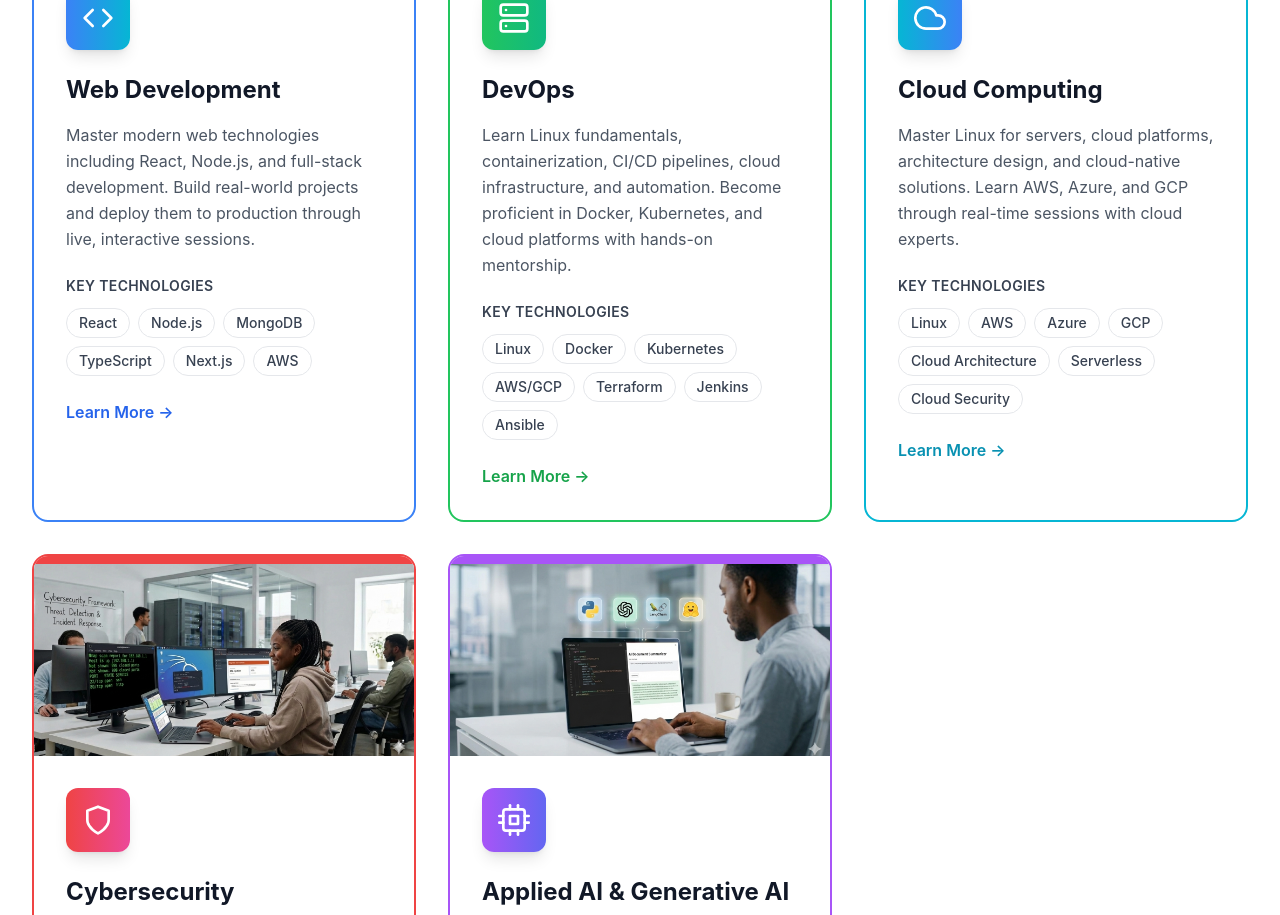
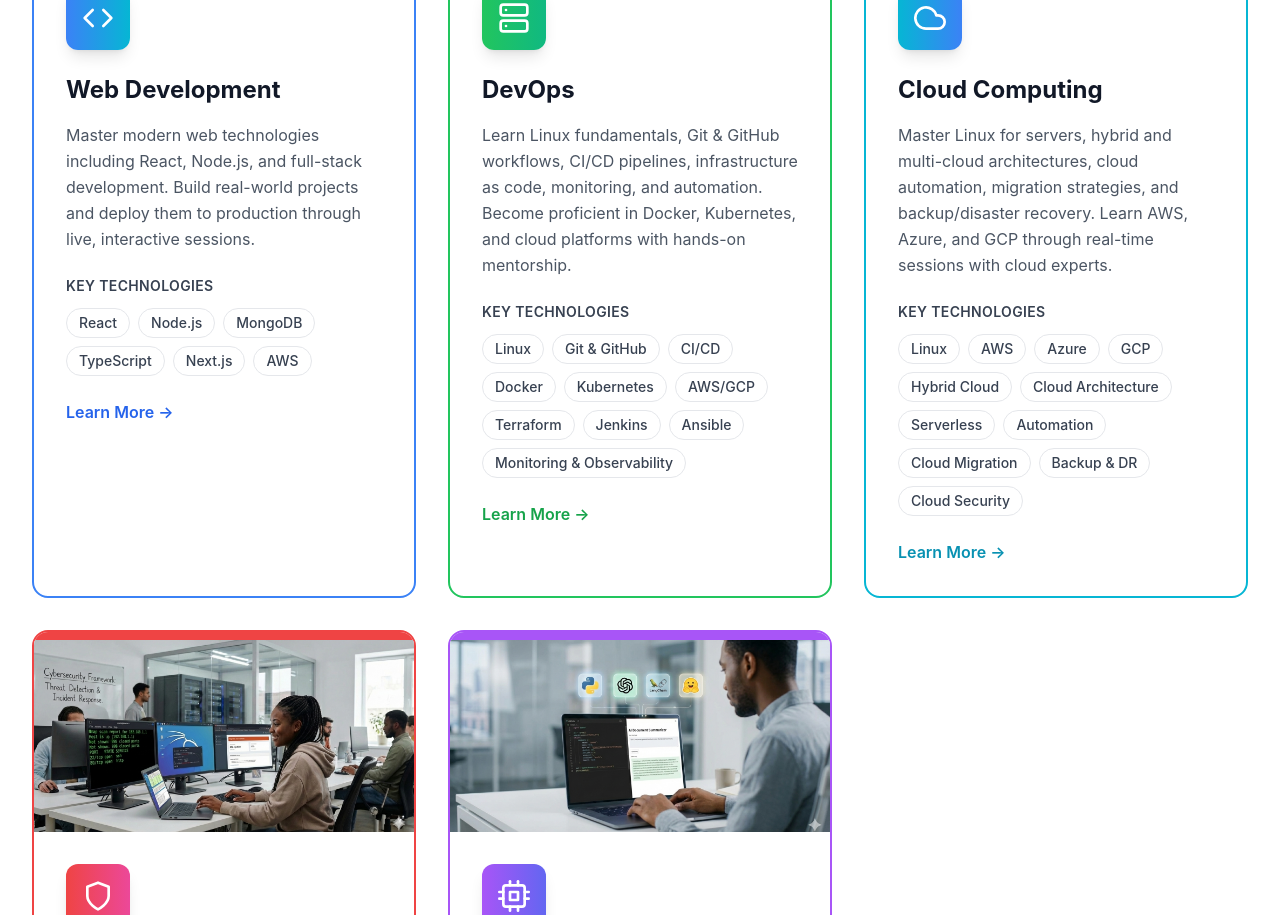
Before and after one commit to DTG8/academy, a React (Vite) app: page / in a window 1280 px wide. Shown: the part 2480-3395 px from the top of the page. Built offline with nearby package versions, Linux system fonts and the light colour scheme.

Commit message:
optimized images

```diff
--- a/src/components/CTA.jsx
+++ b/src/components/CTA.jsx
@@ -10,7 +10,9 @@
           src="https://via.placeholder.com/1920x1080/0ea5e9/FFFFFF?text=Tech+Academy"
           alt=""
           className="w-full h-full object-cover"
-          onError={(e) => e.target.style.display = 'none'}
+          loading="lazy"
+          decoding="async"
+          onError={(e) => (e.target.style.display = 'none')}
         />
       </div>
       <div className="max-w-4xl mx-auto text-center relative z-10">
--- a/src/components/Courses.jsx
+++ b/src/components/Courses.jsx
@@ -19,8 +19,19 @@
       title: 'DevOps',
       icon: <FiServer className="w-8 h-8" />,
       description:
-        'Learn Linux fundamentals, containerization, CI/CD pipelines, cloud infrastructure, and automation. Become proficient in Docker, Kubernetes, and cloud platforms with hands-on mentorship.',
-      skills: ['Linux', 'Docker', 'Kubernetes', 'AWS/GCP', 'Terraform', 'Jenkins', 'Ansible'],
+        'Learn Linux fundamentals, Git & GitHub workflows, CI/CD pipelines, infrastructure as code, monitoring, and automation. Become proficient in Docker, Kubernetes, and cloud platforms with hands-on mentorship.',
+      skills: [
+        'Linux',
+        'Git & GitHub',
+        'CI/CD',
+        'Docker',
+        'Kubernetes',
+        'AWS/GCP',
+        'Terraform',
+        'Jenkins',
+        'Ansible',
+        'Monitoring & Observability',
+      ],
       color: 'from-green-500 to-emerald-500',
       borderColor: 'border-green-500',
       bgColor: 'bg-green-50',
@@ -31,8 +42,20 @@
       title: 'Cloud Computing',
       icon: <FiCloud className="w-8 h-8" />,
       description:
-        'Master Linux for servers, cloud platforms, architecture design, and cloud-native solutions. Learn AWS, Azure, and GCP through real-time sessions with cloud experts.',
-      skills: ['Linux', 'AWS', 'Azure', 'GCP', 'Cloud Architecture', 'Serverless', 'Cloud Security'],
+        'Master Linux for servers, hybrid and multi-cloud architectures, cloud automation, migration strategies, and backup/disaster recovery. Learn AWS, Azure, and GCP through real-time sessions with cloud experts.',
+      skills: [
+        'Linux',
+        'AWS',
+        'Azure',
+        'GCP',
+        'Hybrid Cloud',
+        'Cloud Architecture',
+        'Serverless',
+        'Automation',
+        'Cloud Migration',
+        'Backup & DR',
+        'Cloud Security',
+      ],
       color: 'from-cyan-500 to-blue-500',
       borderColor: 'border-cyan-500',
       bgColor: 'bg-cyan-50',
@@ -104,6 +127,8 @@
                     src="/images/webdev.png"
                     alt={course.title}
                     className="w-full h-full object-cover group-hover:scale-110 transition-transform duration-300"
+                    loading="lazy"
+                    decoding="async"
                     onError={(e) => {
                       e.target.style.display = 'none';
                       e.target.nextSibling.style.display = 'flex';
@@ -114,6 +139,8 @@
                     src="/images/devops.png"
                     alt={course.title}
                     className="w-full h-full object-cover group-hover:scale-110 transition-transform duration-300"
+                    loading="lazy"
+                    decoding="async"
                     onError={(e) => {
                       e.target.style.display = 'none';
                       e.target.nextSibling.style.display = 'flex';
@@ -124,6 +151,8 @@
                     src="/images/cloudcomp.png"
                     alt={course.title}
                     className="w-full h-full object-cover group-hover:scale-110 transition-transform duration-300"
+                    loading="lazy"
+                    decoding="async"
                     onError={(e) => {
                       e.target.style.display = 'none';
                       e.target.nextSibling.style.display = 'flex';
@@ -134,6 +163,8 @@
                     src="/images/cybersec.png"
                     alt={course.title}
                     className="w-full h-full object-cover group-hover:scale-110 transition-transform duration-300"
+                    loading="lazy"
+                    decoding="async"
                     onError={(e) => {
                       e.target.style.display = 'none';
                       e.target.nextSibling.style.display = 'flex';
@@ -144,6 +175,8 @@
                     src="/images/generativeai.png"
                     alt={course.title}
                     className="w-full h-full object-cover group-hover:scale-110 transition-transform duration-300"
+                    loading="lazy"
+                    decoding="async"
                     onError={(e) => {
                       e.target.style.display = 'none';
                       e.target.nextSibling.style.display = 'flex';
@@ -154,6 +187,8 @@
                     src={`https://via.placeholder.com/400x200/${course.accentColor.replace('bg-', '').replace('-500', '')}/FFFFFF?text=${course.title.replace(' ', '+')}`}
                     alt={course.title}
                     className="w-full h-full object-cover group-hover:scale-110 transition-transform duration-300"
+                    loading="lazy"
+                    decoding="async"
                     onError={(e) => {
                       e.target.style.display = 'none';
                       e.target.nextSibling.style.display = 'flex';
--- a/src/components/Features.jsx
+++ b/src/components/Features.jsx
@@ -61,6 +61,8 @@
                     src="/images/realtime.png"
                     alt={feature.title}
                     className="w-full h-full object-cover"
+                    loading="lazy"
+                    decoding="async"
                     onError={(e) => {
                       e.target.style.display = 'none';
                       e.target.nextSibling.style.display = 'flex';
@@ -71,6 +73,8 @@
                     src="/images/mentorship.png"
                     alt={feature.title}
                     className="w-full h-full object-cover"
+                    loading="lazy"
+                    decoding="async"
                     onError={(e) => {
                       e.target.style.display = 'none';
                       e.target.nextSibling.style.display = 'flex';
@@ -81,6 +85,8 @@
                     src="/images/projects.png"
                     alt={feature.title}
                     className="w-full h-full object-cover"
+                    loading="lazy"
+                    decoding="async"
                     onError={(e) => {
                       e.target.style.display = 'none';
                       e.target.nextSibling.style.display = 'flex';
@@ -91,6 +97,8 @@
                     src="/images/inperson.png"
                     alt={feature.title}
                     className="w-full h-full object-cover"
+                    loading="lazy"
+                    decoding="async"
                     onError={(e) => {
                       e.target.style.display = 'none';
                       e.target.nextSibling.style.display = 'flex';
@@ -101,6 +109,8 @@
                     src="/images/career.png"
                     alt={feature.title}
                     className="w-full h-full object-cover"
+                    loading="lazy"
+                    decoding="async"
                     onError={(e) => {
                       e.target.style.display = 'none';
                       e.target.nextSibling.style.display = 'flex';
@@ -111,6 +121,8 @@
                     src="/images/curriculum.png"
                     alt={feature.title}
                     className="w-full h-full object-cover"
+                    loading="lazy"
+                    decoding="async"
                     onError={(e) => {
                       e.target.style.display = 'none';
                       e.target.nextSibling.style.display = 'flex';
@@ -121,6 +133,8 @@
                     src={`https://via.placeholder.com/400x150/0ea5e9/FFFFFF?text=${feature.title.replace(/\s+/g, '+')}`}
                     alt={feature.title}
                     className="w-full h-full object-cover"
+                    loading="lazy"
+                    decoding="async"
                     onError={(e) => {
                       e.target.style.display = 'none';
                       e.target.nextSibling.style.display = 'flex';
--- a/src/components/Hero.jsx
+++ b/src/components/Hero.jsx
@@ -88,6 +88,8 @@
                   src="/images/hero.png"
                   alt="Tech Academy Learning"
                   className="w-full h-full object-cover"
+                  loading="lazy"
+                  decoding="async"
                   onError={(e) => {
                     e.target.style.display = 'none';
                     e.target.nextSibling.style.display = 'flex';
```
